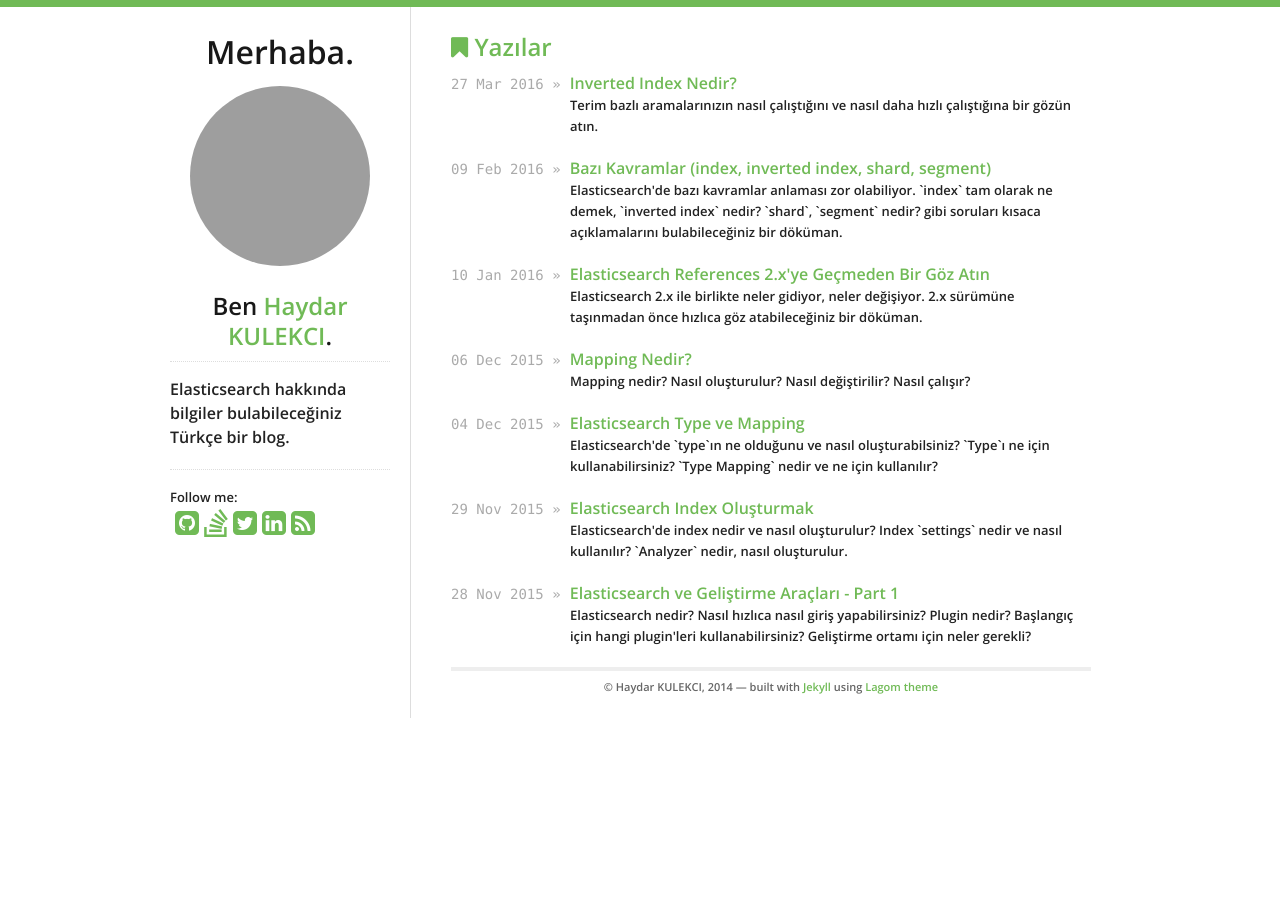
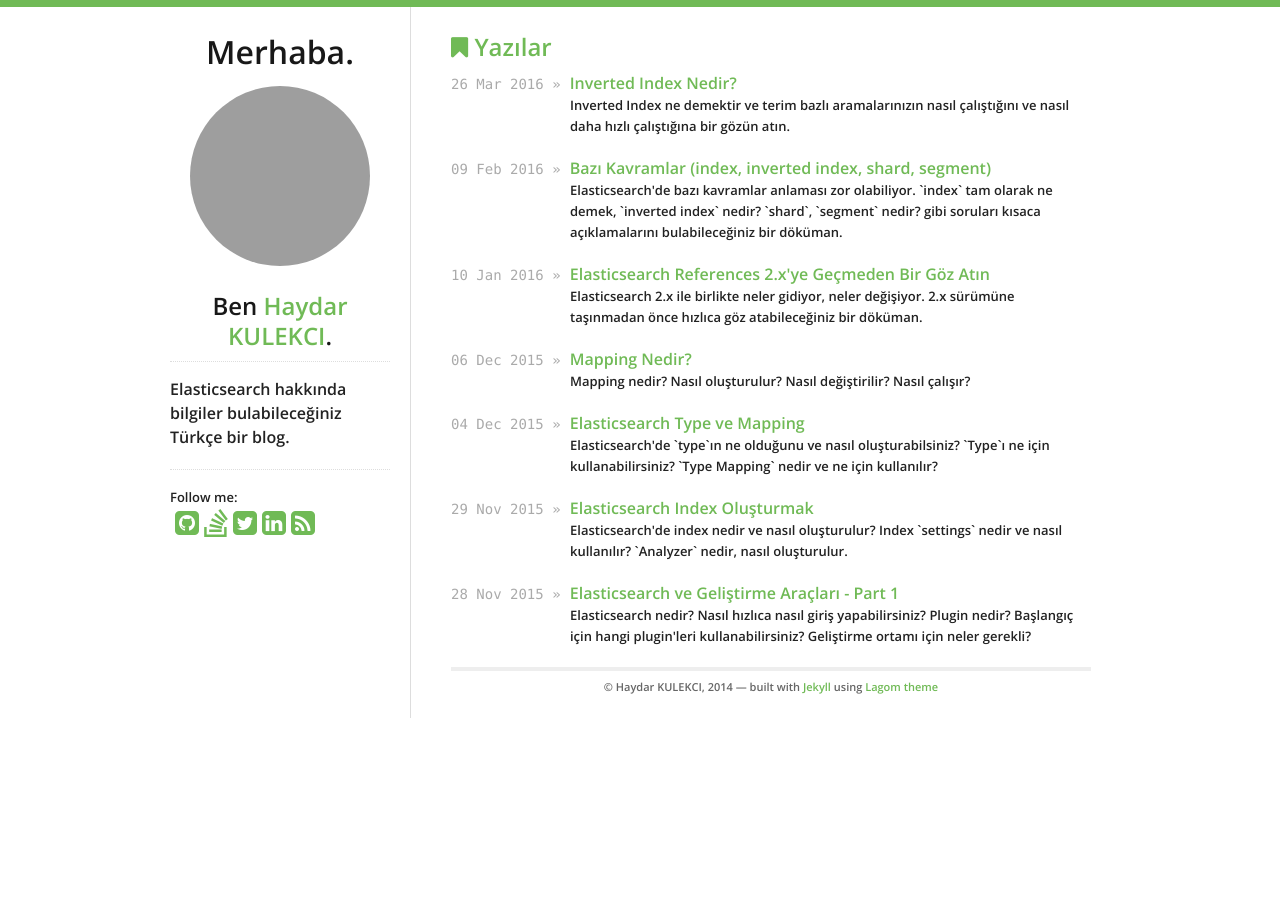
Before and after one commit to hkulekci/elasticsearch, a Jekyll site: the page built from index.html, in a window 1280 px wide. Built offline with Jekyll 4.4.1, drawn with Linux system fonts in a browser that asks for light colours; nearby versions of some CDN libraries; Markdown is read by kramdown in place of the engine named in the settings; grey boxes are pictures that could not be loaded.

Commit message:
dosya adı değişikliği ve açıklama değişikliği

```diff
--- a/_posts/2016-03-27-inverted-index-nedir.md
+++ b/_posts/2016-03-26-inverted-index-nedir.md
@@ -3,10 +3,8 @@ layout: post
 title: Inverted Index Nedir?
 categories:
 - blog
-summary: Terim bazlı aramalarınızın nasıl çalıştığını ve nasıl daha hızlı çalıştığına bir gözün atın.
+summary: Inverted Index ne demektir ve terim bazlı aramalarınızın nasıl çalıştığını ve nasıl daha hızlı çalıştığına bir gözün atın.
 ---
-
-
 
 Text tabanlı bir döküman kümeniz olduğunu düşünün. Bu dökümanlar içerisindeki terimlerinizi
 bu terimlerin hangi dökümanlar ile ilişkili olduğunu dökümanın bilgisini bir yerde
```
